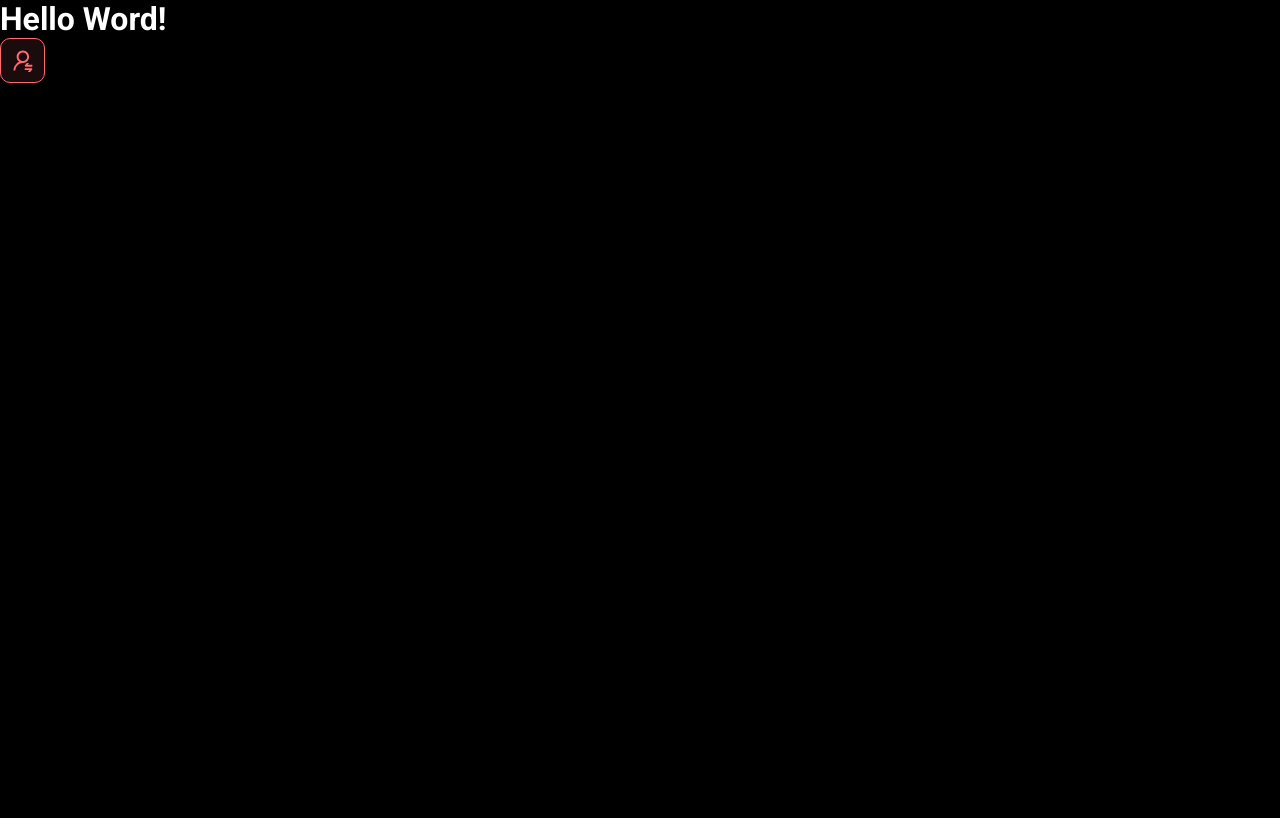
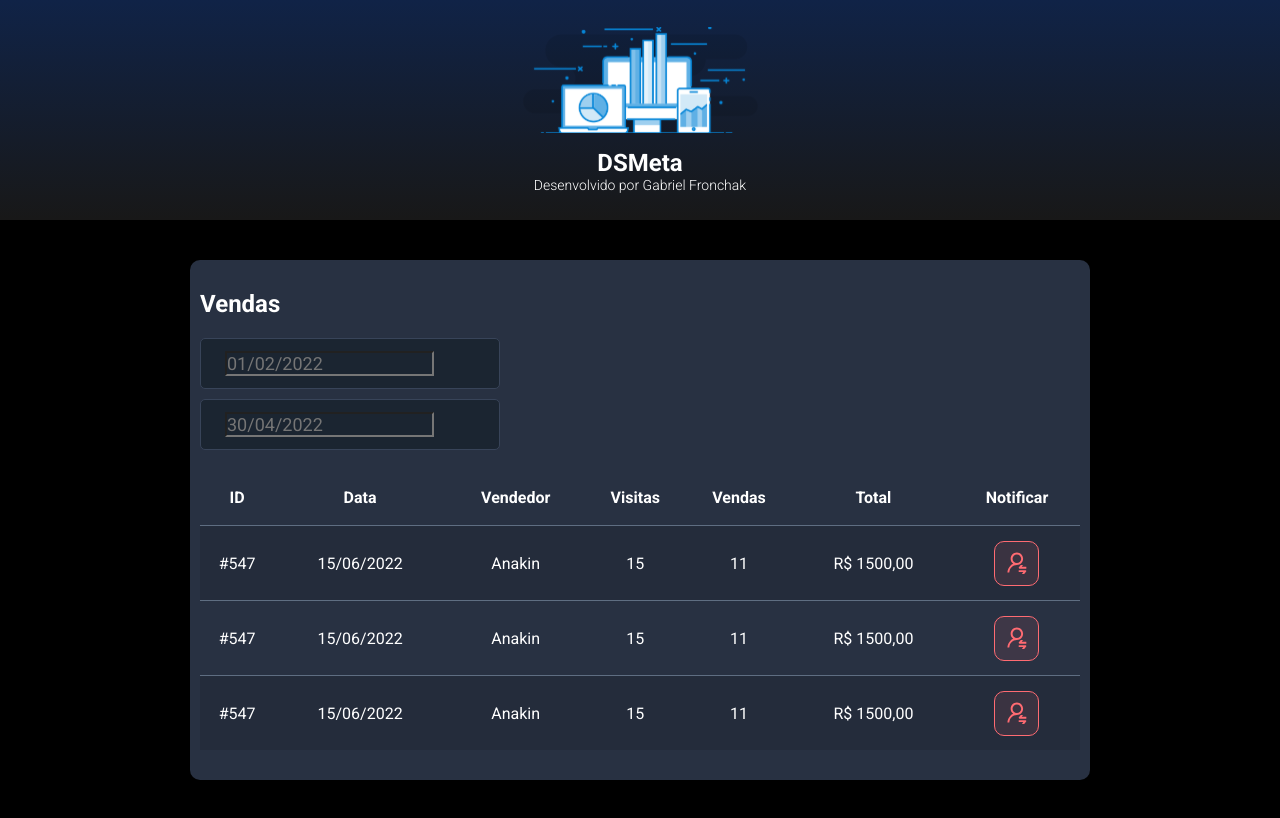
Before and after one commit to Fronchak/dsmeta, a React (Vite) app in the folder frontend/: page / in a window 1280 px wide. Built offline with nearby package versions, Linux system fonts and the light colour scheme.

Commit message:
Implemented other components

```diff
--- a/frontend/src/App.tsx
+++ b/frontend/src/App.tsx
@@ -1,10 +1,18 @@
+import Header from "./components/Header"
 import NotificationButton from "./components/NotificationButton"
+import SalesCard from "./components/SalesCard"
 
 function App() {
   return (
     <>
-      <h1>Hello Word!</h1>
-      <NotificationButton />
+      <Header />
+      <main>
+        <section id="sales">
+          <div className="search-info-container">
+            <SalesCard />
+          </div>
+        </section>
+      </main>
     </>
   )
 }
--- /dev/null
+++ b/frontend/src/components/Header/index.tsx
@@ -0,0 +1,16 @@
+import icon from '../../assets/img/dsmeta-logo.svg';
+import './styles.css';
+
+function Header() {
+    return (
+        <header>
+        <div className="dsmeta-logo-container">
+            <img src={icon} alt="DSMeta" />
+            <h1>DSMeta</h1>
+            <p>Desenvolvido por Gabriel Fronchak</p>
+        </div>
+    </header>
+    );
+}
+
+export default Header;
--- /dev/null
+++ b/frontend/src/components/Header/styles.css
@@ -0,0 +1,18 @@
+.dsmeta-logo-container {
+    background: linear-gradient(180deg, #102347 0%, #181818 100%);
+    height: 220px;
+    display: flex;
+    flex-direction: column;
+    align-items: center;
+    justify-content: center;
+}
+
+.dsmeta-logo-container h1 {
+    margin-top: 15px;
+    font-size: 24px;
+}
+
+.dsmeta-logo-container p {
+    font-size: 14px;
+    font-weight: 300;
+}
--- /dev/null
+++ b/frontend/src/components/SalesCard/index.tsx
@@ -0,0 +1,71 @@
+import icon from '../../assets/img/Vector.svg';
+import NotificationButton from '../NotificationButton';
+import './styles.css';
+
+function SalesCard() {
+    return (
+        <div>
+            <h2>Vendas</h2>
+            <div className="dsmeta-group-form-control">
+                <div className="input-container">
+                    <input className="dsmeta-form-control" type="text" placeholder="01/02/2022" />
+                </div>
+                <div className="input-container">
+                    <input className="dsmeta-form-control" type="text" placeholder="30/04/2022" />
+                </div>
+            </div>
+            <div className="table-container">
+                <table className="sales-table">
+                    <thead>
+                        <tr>
+                            <th className="large-layout">ID</th>
+                            <th className="medium-layout">Data</th>
+                            <th>Vendedor</th>
+                            <th className="large-layout">Visitas</th>
+                            <th className="large-layout">Vendas</th>
+                            <th>Total</th>
+                            <th>Notificar</th>
+                        </tr>
+                    </thead>
+                    <tbody>
+                        <tr>
+                            <td className="large-layout">#547</td>
+                            <td className="medium-layout">15/06/2022</td>
+                            <td>Anakin</td>
+                            <td className="large-layout">15</td>
+                            <td className="large-layout">11</td>
+                            <td>R$ 1500,00</td>
+                            <td className="table-icon-cell">
+                                <NotificationButton />
+                            </td>
+                        </tr>
+                        <tr>
+                            <td className="large-layout">#547</td>
+                            <td className="medium-layout">15/06/2022</td>
+                            <td>Anakin</td>
+                            <td className="large-layout">15</td>
+                            <td className="large-layout">11</td>
+                            <td>R$ 1500,00</td>
+                            <td className="table-icon-cell">
+                                <NotificationButton />
+                            </td>
+                        </tr>
+                        <tr>
+                            <td className="large-layout">#547</td>
+                            <td className="medium-layout">15/06/2022</td>
+                            <td>Anakin</td>
+                            <td className="large-layout">15</td>
+                            <td className="large-layout">11</td>
+                            <td>R$ 1500,00</td>
+                            <td className="table-icon-cell">
+                                <NotificationButton />
+                            </td>
+                        </tr>
+                    </tbody>
+                </table>
+            </div>
+        </div>
+    )
+}
+
+export default SalesCard;
--- /dev/null
+++ b/frontend/src/components/SalesCard/styles.css
@@ -0,0 +1,96 @@
+.search-info-container {
+    background-color: #283142;
+    border-radius: 10px;
+    padding: 30px 10px;
+    width: 100%;
+    max-width: 900px;
+    margin: 0 auto;
+}
+
+.dsmeta-group-form-control {
+    padding: 20px 0;
+    display: flex;
+    flex-direction: column;
+    gap: 10px
+}
+
+.input-container {
+    width: 100%;
+    max-width: 300px;
+    border: 1px solid #384459;
+    background-color: #1B2531;
+    padding: 12px 24px;
+    border-radius: 5px;
+}
+
+.dsmeta-form-control {
+    color: #9AAABE;
+    background-color: #1B2531;
+    font-size: 18px;
+}
+
+.person-icon-container {
+    width: 45px;
+    height: 45px;
+    background: rgba(255, 107, 114, 0.1);
+    border: 1px solid #FF6B72;
+    border-radius: 10px;
+    display: flex;
+    align-items: center;
+    justify-content: center;
+    margin: 0 auto;
+    cursor: pointer;
+}
+
+.sales-table {
+    width: 100%;
+    border-spacing: 0;
+}
+
+.sales-table thead {
+    font-size: 16px;
+    font-weight: 700;
+    height: 55px;
+}
+
+.sales-table tbody tr {
+    height: 75px;
+}
+
+.sales-table td {
+    text-align: center;
+    align-items: center;
+    border-top: 1px solid #5F6E82;
+}
+
+.sales-table tbody tr:nth-child(odd) {
+    background-color: #242C3B;
+}
+
+.sales-table tbody tr:nth-child(even) {
+    background-color: #283142;
+}
+
+.sales-table tbody tr:hover > td {
+    background-color: #384459;
+}
+
+.medium-layout {
+    display: none;
+}
+
+.large-layout {
+    display: none;
+}
+
+@media (min-width: 576px) {
+    .medium-layout {
+        display: table-cell;
+    }
+}
+
+@media (min-width: 990px) {
+    .large-layout {
+        display: table-cell;
+    }
+}
--- a/frontend/src/index.css
+++ b/frontend/src/index.css
@@ -20,3 +20,16 @@
   color: unset;
   text-decoration: none;
 }
+
+#sales {
+  padding: 40px 10px;
+}
+
+.search-info-container {
+  background-color: #283142;
+  border-radius: 10px;
+  padding: 30px 10px;
+  width: 100%;
+  max-width: 900px;
+  margin: 0 auto;
+}
```
Also changed, not shown: frontend/src/assets/img/dsmeta-logo.svg (added).
